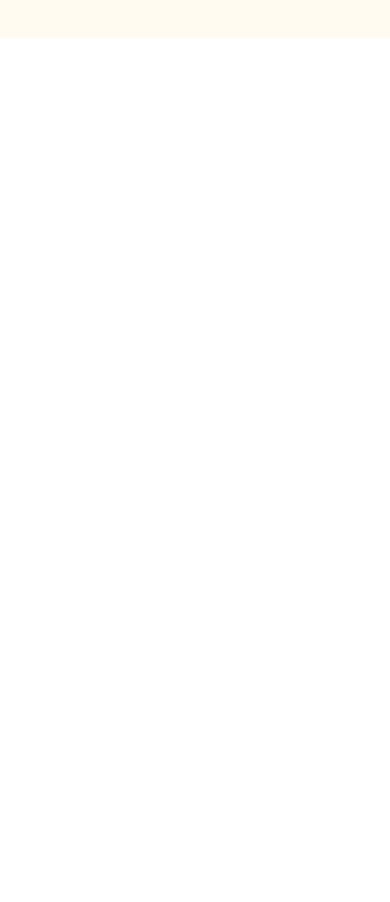
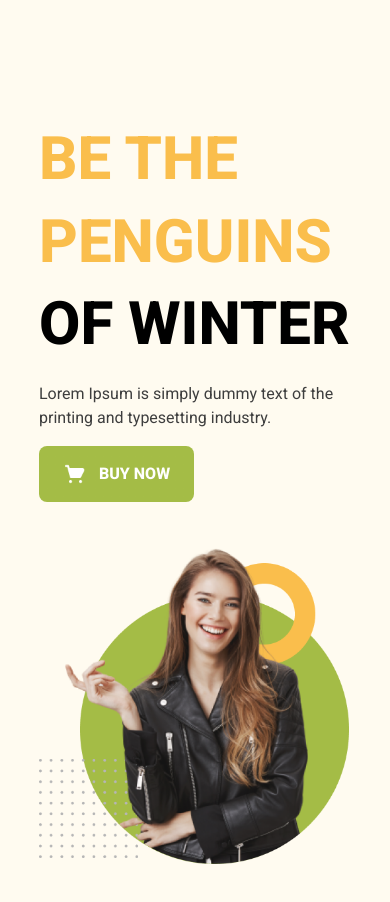
Before and after one commit to Mustakahmmed-dev/Web-Day15-Penguin-Fashion, a plain HTML site: page index.html in a window 390 px wide. Shown: the part 84-986 px from the top of the page. Before the commit the page ends 844 px from the top, so only its background shows below. Drawn offline with nearby package versions, Linux system fonts and the light colour scheme.

Commit message:
Web hero part has been added with its responsiveness

```diff
--- a/index.html
+++ b/index.html
@@ -32,7 +32,16 @@
             <img class="w-10 md:hidden" src="icons/menu.png" alt="">
         </nav>
 
-
+        <div class="flex-col md:flex-row py-20 max-w-[80%] mx-auto flex justify-between items-center gap-10">
+            <div class="hero-contents space-y-4">
+                <h1 class="text-6xl uppercase font-extrabold leading-snug"><span class="text-[#FABE4C]">Be the Penguins</span> <br> of Winter</h1>
+                <p class="text-[#3E3E3E]">Lorem Ipsum is simply dummy text of the printing and typesetting industry.</p>
+                <button class="rounded-lg flex items-center py-4 px-6 text-white font-extrabold bg-gradient-to-r from-[#A4BC46] from-[100%] to-[#85A019] to-[100%]"><img class="w-6 mr-3" src="icons/shopping-cart 1.png" alt=""> BUY NOW</button>
+            </div>
+            <div>
+                <img src="images/model.png" alt="">
+            </div>
+        </div>
     </header>
 
 </body>
```
